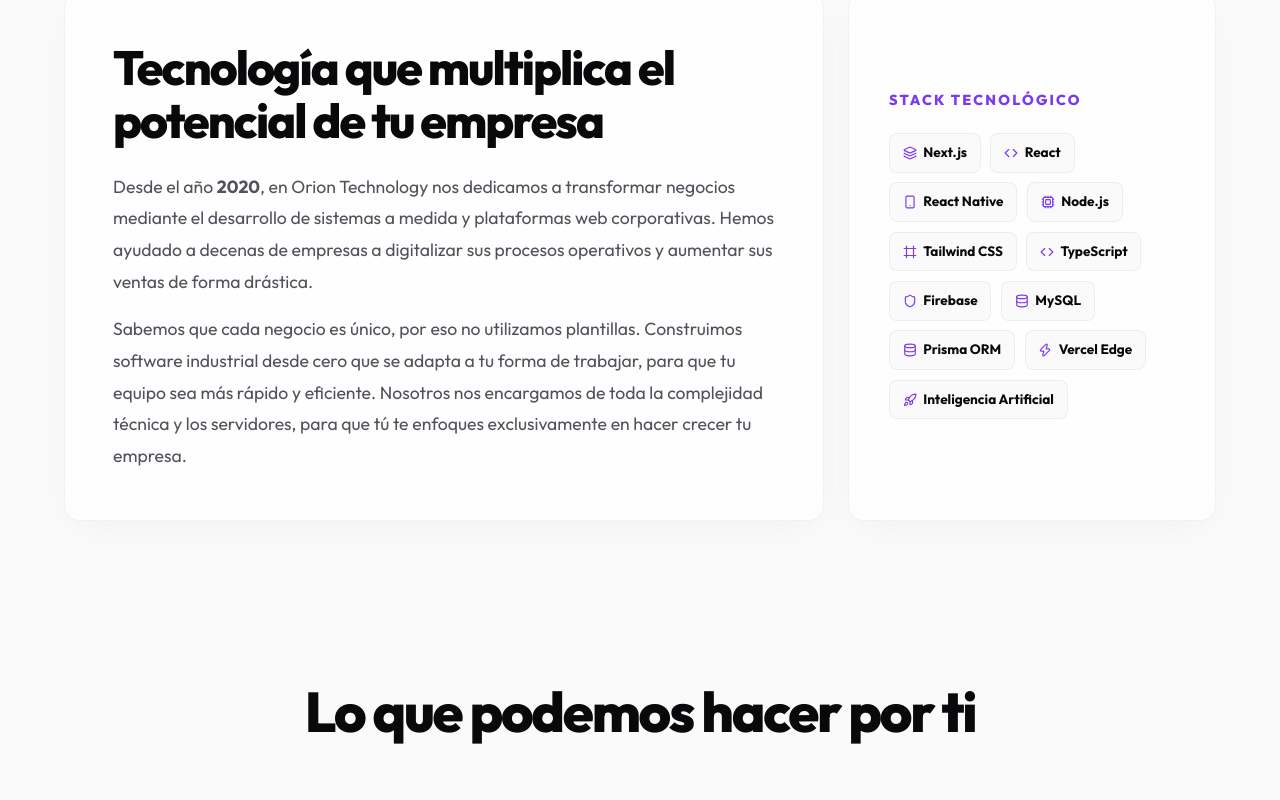
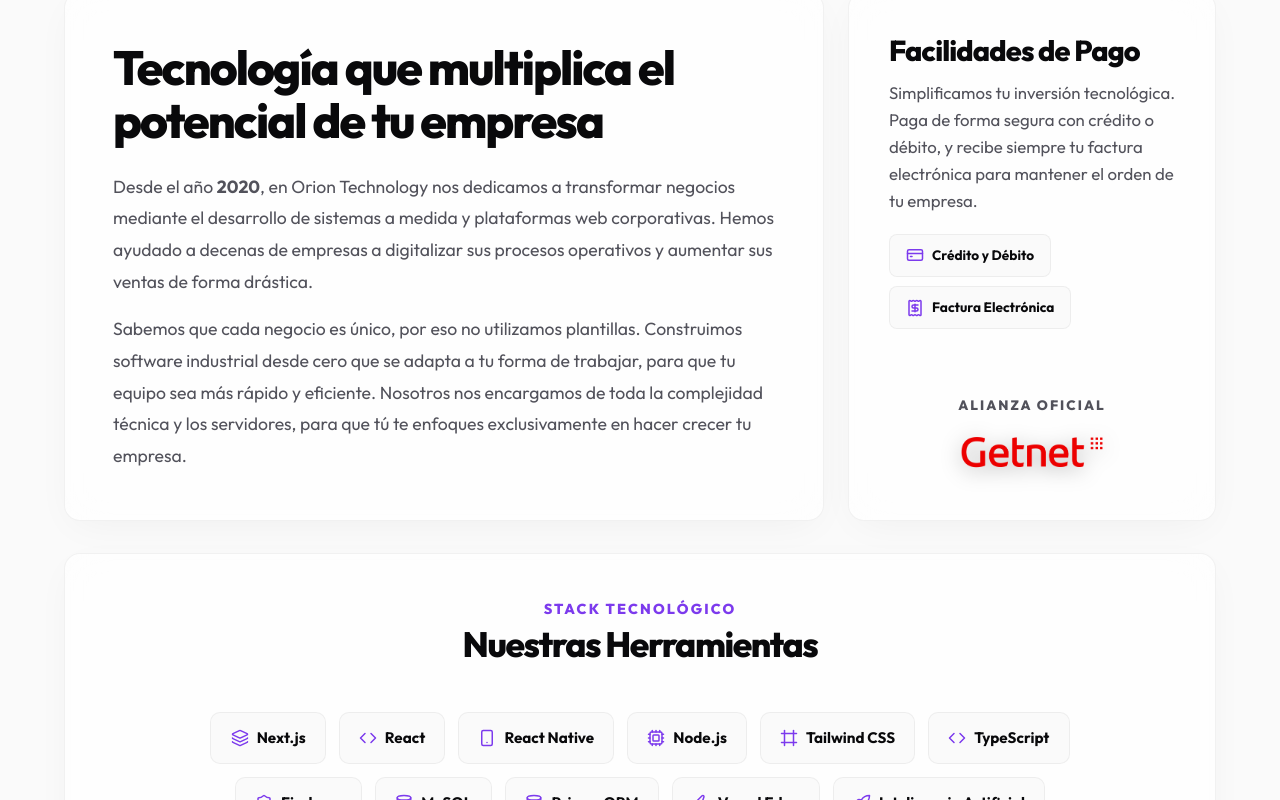
Before and after one commit to pieronag/Orion-Technology, a Next.js app: page / in a window 1280 px wide. Shown: the part 840-1640 px from the top of the page. Built offline with nearby package versions, Linux system fonts and the light colour scheme.

Commit message:
actualizacion

```diff
--- a/app/page.tsx
+++ b/app/page.tsx
@@ -40,9 +40,40 @@ export default function Home() {
               Sabemos que cada negocio es único, por eso no utilizamos plantillas. Construimos software industrial desde cero que se adapta a tu forma de trabajar, para que tu equipo sea más rápido y eficiente. Nosotros nos encargamos de toda la complejidad técnica y los servidores, para que tú te enfoques exclusivamente en hacer crecer tu empresa.
             </p>
           </div>
-          <div className="bento-col-4 glass-panel" style={{ display: "flex", flexDirection: "column", justifyContent: "center", padding: "2.5rem" }}>
-            <h3 style={{ fontSize: "0.9rem", marginBottom: "1.5rem", color: "var(--primary)", textTransform: "uppercase", letterSpacing: "0.15em", fontWeight: "800" }}>Stack Tecnológico</h3>
-            <div style={{ display: "flex", flexWrap: "wrap", gap: "0.6rem" }}>
+          <div className="bento-col-4 glass-panel" style={{ display: "flex", flexDirection: "column", justifyContent: "center", padding: "2.5rem", gap: "1.5rem" }}>
+            <div>
+              <h3 style={{ fontSize: "1.8rem", marginBottom: "0.8rem", fontWeight: "800", lineHeight: "1.2", letterSpacing: "-0.03em" }}>Facilidades de Pago</h3>
+              <p className="text-muted" style={{ fontSize: "1.05rem", lineHeight: "1.6", marginBottom: "1.2rem", color: "var(--text-muted)" }}>
+                Simplificamos tu inversión tecnológica. Paga de forma segura con crédito o débito, y recibe siempre tu factura electrónica para mantener el orden de tu empresa.
+              </p>
+              <div style={{ display: "flex", gap: "0.6rem", flexWrap: "wrap" }}>
+                <div style={{ display: "flex", alignItems: "center", gap: "0.5rem", background: "var(--bg)", padding: "0.6rem 1rem", borderRadius: "8px", border: "1px solid var(--glass-border)" }}>
+                  <CreditCard size={18} color="var(--primary)" />
+                  <span style={{ fontWeight: "700", fontSize: "0.85rem" }}>Crédito y Débito</span>
+                </div>
+                <div style={{ display: "flex", alignItems: "center", gap: "0.5rem", background: "var(--bg)", padding: "0.6rem 1rem", borderRadius: "8px", border: "1px solid var(--glass-border)" }}>
+                  <Receipt size={18} color="var(--primary)" />
+                  <span style={{ fontWeight: "700", fontSize: "0.85rem" }}>Factura Electrónica</span>
+                </div>
+              </div>
+            </div>
+
+            <div style={{ textAlign: "center", display: "flex", flexDirection: "column", alignItems: "center", gap: "0.5rem", marginTop: "auto", paddingTop: "1rem" }}>
+              <span style={{ fontSize: "0.85rem", textTransform: "uppercase", letterSpacing: "0.15em", color: "var(--text-muted)", fontWeight: "800" }}>Alianza Oficial</span>
+              <div style={{ width: "100%", display: "flex", justifyContent: "center", transition: "transform 0.3s ease", cursor: "default" }} className="hover-scale">
+                <Image src="/Getnet-logo.webp" alt="Getnet Logo" width={160} height={55} style={{ objectFit: "contain", filter: "drop-shadow(0 4px 10px rgba(0,0,0,0.3))" }} />
+              </div>
+            </div>
+          </div>
+        </div>
+
+        {/* Stack Tecnológico */}
+        <div className="glass-panel" style={{ marginTop: "2rem", padding: "3rem", display: "flex", flexDirection: "column", alignItems: "center", gap: "2rem" }}>
+          <div style={{ textAlign: "center" }}>
+             <h3 style={{ fontSize: "0.9rem", marginBottom: "0.5rem", color: "var(--primary)", textTransform: "uppercase", letterSpacing: "0.15em", fontWeight: "800" }}>Stack Tecnológico</h3>
+             <h2 style={{ fontSize: "clamp(1.5rem, 3vw, 2.2rem)" }}>Nuestras Herramientas</h2>
+          </div>
+          <div style={{ display: "flex", flexWrap: "wrap", gap: "0.8rem", justifyContent: "center", maxWidth: "900px" }}>
             {[
               { name: "Next.js", icon: Layers },
               { name: "React", icon: Code },
@@ -56,21 +87,21 @@ export default function Home() {
               { name: "Vercel Edge", icon: Zap },
               { name: "Inteligencia Artificial", icon: Rocket }
             ].map((tool, idx) => (
-                <div key={idx} style={{
-                  display: "flex", alignItems: "center", gap: "0.4rem",
-                  padding: "0.5rem 0.8rem",
+              <div key={idx} className="hover-scale" style={{
+                display: "flex", alignItems: "center", gap: "0.5rem",
+                padding: "0.8rem 1.2rem",
                 background: "var(--bg)",
                 border: "1px solid var(--glass-border)",
-                  borderRadius: "8px",
-                  fontSize: "0.85rem",
+                borderRadius: "10px",
+                fontSize: "0.95rem",
                 color: "var(--text)",
-                  fontWeight: "700"
+                fontWeight: "700",
+                transition: "transform 0.3s ease, border-color 0.3s ease"
               }}>
-                  <tool.icon size={14} color="var(--primary)" />
+                <tool.icon size={18} color="var(--primary)" />
                 {tool.name}
               </div>
             ))}
-            </div>
           </div>
         </div>
       </section>
@@ -274,34 +305,6 @@ export default function Home() {
         </div>
       </section>
 
-      {/* Medios de Pago */}
-      <section id="pagos" className="section container" style={{ paddingTop: "2rem", paddingBottom: "2rem" }}>
-        <div className="glass-panel" style={{ padding: "3rem", display: "flex", flexWrap: "wrap", alignItems: "center", justifyContent: "space-between", gap: "2rem" }}>
-          <div style={{ flex: "1 1 300px" }}>
-            <h2 style={{ fontSize: "clamp(1.8rem, 4vw, 2.5rem)", marginBottom: "1rem" }}>Medios de Pago y Facturación</h2>
-            <p className="text-muted" style={{ fontSize: "1.05rem", lineHeight: "1.6", marginBottom: "1.5rem" }}>
-              En Orion Technology queremos que digitalizar tu negocio sea un proceso claro y sin fricciones. Aceptamos pagos con tarjetas de <strong>crédito y débito</strong>, y emitimos <strong>factura o boleta</strong> para tu total tranquilidad contable.
-            </p>
-            <div style={{ display: "flex", gap: "1rem", flexWrap: "wrap" }}>
-              <div style={{ display: "flex", alignItems: "center", gap: "0.5rem", background: "var(--bg)", padding: "0.5rem 1rem", borderRadius: "8px", border: "1px solid var(--glass-border)" }}>
-                <CreditCard size={20} color="var(--primary)" />
-                <span style={{ fontWeight: "600", fontSize: "0.9rem" }}>Crédito y Débito</span>
-              </div>
-              <div style={{ display: "flex", alignItems: "center", gap: "0.5rem", background: "var(--bg)", padding: "0.5rem 1rem", borderRadius: "8px", border: "1px solid var(--glass-border)" }}>
-                <Receipt size={20} color="var(--primary)" />
-                <span style={{ fontWeight: "600", fontSize: "0.9rem" }}>Factura y Boleta</span>
-              </div>
-            </div>
-          </div>
-          <div style={{ flex: "0 1 250px", textAlign: "center", display: "flex", flexDirection: "column", alignItems: "center", gap: "1rem" }}>
-            <span style={{ fontSize: "0.8rem", textTransform: "uppercase", letterSpacing: "0.1em", color: "var(--text-muted)", fontWeight: "700" }}>Operamos asociados a</span>
-            <div style={{ background: "rgba(255,255,255,0.02)", padding: "1.5rem", borderRadius: "12px", border: "1px solid var(--glass-border)", width: "100%", display: "flex", justifyContent: "center", transition: "transform 0.3s ease", cursor: "default" }} className="hover-scale">
-              <Image src="/Getnet-logo.webp" alt="Getnet Logo" width={160} height={60} style={{ objectFit: "contain", filter: "drop-shadow(0 4px 6px rgba(0,0,0,0.2))" }} />
-            </div>
-          </div>
-        </div>
-      </section>
-
       {/* Contacto / CTA */}
       <section id="contacto" className="section container" style={{ paddingBottom: "10rem" }}>
         <div className="glass-panel" style={{ textAlign: "center", padding: "5rem 2rem", background: "linear-gradient(135deg, var(--glass) 0%, rgba(124, 58, 237, 0.05) 100%)" }}>
```
Lines whose indentation alone changed are shown as unchanged.
